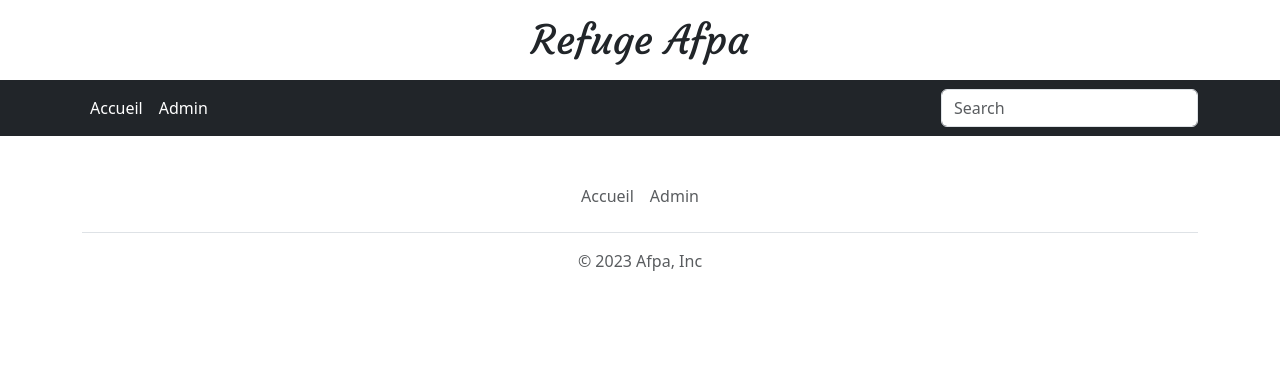
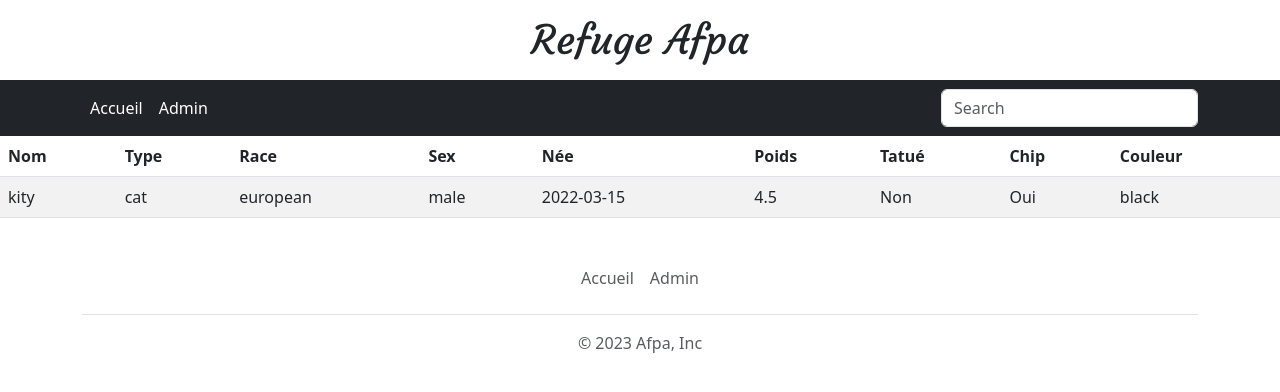
Before and after one commit to a2kad/animals, a PHP site: page /controllers/controller-gerer.php in a window 1280 px wide. Shown: the top 392 px of the page. Run offline with PHP 8.4, Linux system fonts and the light colour scheme; data comes from the database, SQL or seed files in the repository; some libraries are stand-ins or nearby versions.

Commit message:
Table created

```diff
--- a/views/gerer.php
+++ b/views/gerer.php
@@ -1,4 +1,35 @@
 <?php include "components/header.php" ?>
 <?php include "components/navbar.php" ?>
-
+<table class="table table-striped">
+    <thead>
+        <tr>
+            <th scope="col">Nom</th>
+            <th scope="col">Type</th>
+            <th scope="col">Race</th>
+            <th scope="col">Sex</th>
+            <th scope="col">Née</th>
+            <th scope="col">Poids</th>
+            <th scope="col">Tatué</th>
+            <th scope="col">Chip</th>
+            <th scope="col">Couleur</th>
+        </tr>
+    </thead>
+    <tbody>
+        <?php
+        foreach (Animals::getAllAnimals() as $row) {
+        ?>
+            <tr>
+                <td><?= $row['name'] ?></td>
+                <td><?= $row['type'] ?></td>
+                <td><?= $row['name_race'] ?></td>
+                <td><?= $row['sex'] ?></td>
+                <td><?= $row['date_of_birth'] ?></td>
+                <td><?= $row['weight'] ?></td>
+                <td><?= $row['tatoo']==0 ? 'Oui' : 'Non' ?></td>
+                <td><?= $row['chip']==0 ? 'Oui' : 'Non' ?></td>
+                <td><?= $row['color'] ?></td>
+            </tr>
+        <?php } ?>
+    </tbody>
+</table>
 <?php include "components/footer.php" ?>
```
